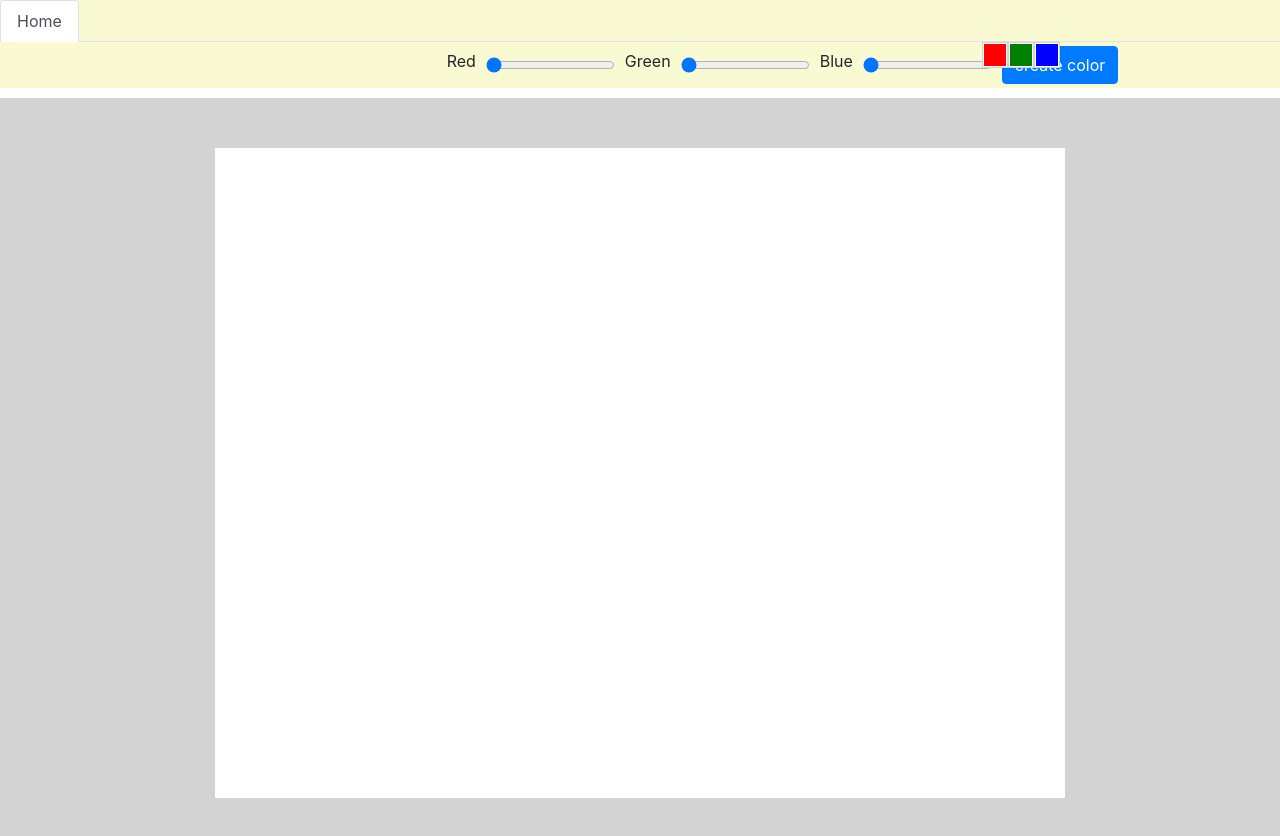
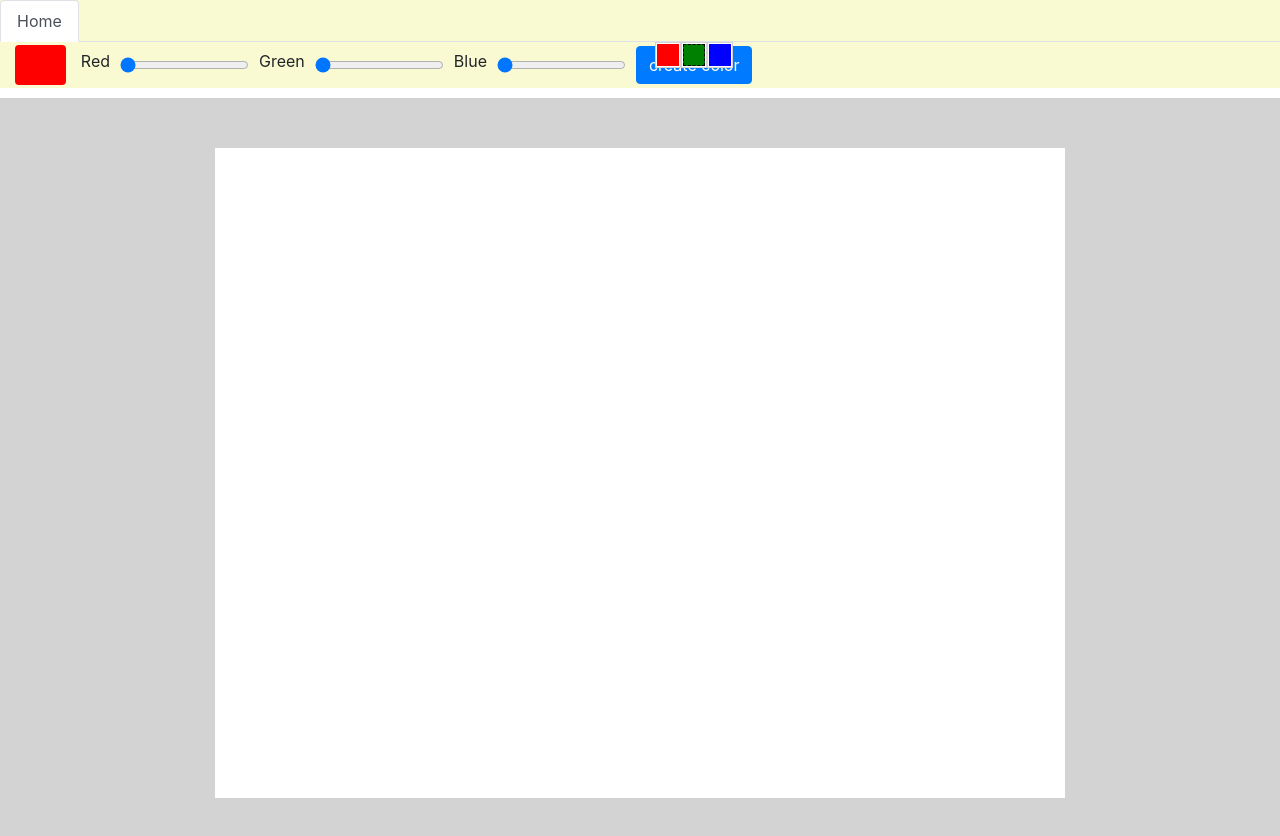
Before and after one commit to mehditaran/smallpaint, a plain HTML site: page index.html in a window 1280 px wide. Drawn offline with nearby package versions, Linux system fonts and the light colour scheme.

Commit message:
add javascript file

```diff
--- a/app.js
+++ b/app.js
@@ -0,0 +1,6 @@
+var color = $(".selected").css("background-color");
+
+$(".color_box_item div").click(function() {
+  color = $(this).css("background-color");
+});
+// console.log(color);
--- a/index.html
+++ b/index.html
@@ -23,11 +23,12 @@
         <a class="nav-link" id="contact-tab" data-toggle="tab" href="#contact" role="tab" aria-controls="contact" aria-selected="false">View</a>
       </li>
     </ul>
-    <div class="tab-content" id="myTabContent">
+    <div class="tab-content container-fluid" id="myTabContent">
       <div class="tab-pane fade show active" id="home" role="tabpanel" aria-labelledby="home-tab">
         <div class="row">
-          <div id="select_color" class="col-md-5 offset-md-4">
-            <div id="rangeColor"></div>
+          <div id="select_color" class="col-md-6 col-sm">
+            <div id="rangeColor" class="col-md-1"></div>
+            <div class="col-md-11">
               <label for="red">Red</label>
               <input type="range" name="red" id="red" min=0 max=255 value="0">
               <label for="green">Green</label>
@@ -36,14 +37,15 @@
               <input type="range" name="Blue" id="Blue" min=0 max=255 value="0">
               <a href="#" class="btn btn-primary">create color</a>
             </div>
-          <div id="color_box" class="col-md-3">
-            <div id="color_box_item">
+          </div>
+          <div id="color_box" class="col-md-6 col-sm">
+            <div class="color_box_item">
               <div></div>
             </div>
-            <div id="color_box_item">
-              <div></div>
+            <div class="color_box_item">
+              <div class="selected"></div>
             </div>
-            <div id="color_box_item">
+            <div class="color_box_item">
               <div></div>
             </div>
           </div>
@@ -56,12 +58,12 @@
   <section id="main">
     <canvas></canvas>
   </section>
-
   <script src="https://ajax.googleapis.com/ajax/libs/jquery/3.3.1/jquery.min.js"></script>
   <script src="js/bootstrap.js"></script>
   <script src="js/bootstrap.bundle.js"></script>
+  <script src="app.js"></script>
   <script>
-    $('.dropdown-toggle').dropdown();
+
   </script>
 </body>
 
--- a/style.css
+++ b/style.css
@@ -17,11 +17,6 @@
   height: 40px;
   border-radius: 4px;
   background-color: red;
-  margin-right: 10px;
-}
-
-.dropdown-menu {
-  padding: 15px !important;
 }
 
 #color_box {
@@ -32,34 +27,45 @@
   margin-bottom: 20px;
 }
 
-#color_box_item{
+.color_box_item{
   border: 1px solid lightgrey;
   width: 26px;
   height: 26px;
   background-color: white;
   padding: 1px;
 }
-
-#color_box_item div{
+.color_box_item div{
   display: flex;
   justify-content: center;
   align-items: center;
   width: 22px;
   height: 22px;
 }
-#color_box_item:nth-child(1) div{
+
+.selected{
+  width: 20px;
+  height: 20px;
+  border: black 1.5px dashed;
+}
+
+.color_box_item:nth-child(1) div{
   background-color:red;
 }
 
-#color_box_item:nth-child(2) div{
+.color_box_item:nth-child(2) div{
   background-color: green;
 }
 
-#color_box_item:nth-child(3) div{
+.color_box_item:nth-child(3) div{
   background-color: blue;
 }
 
 #select_color{
+  display: flex;
+  align-items: center;
+}
+
+#select_color div{
   display: flex;
   align-items: center;
 }
```
Lines whose indentation alone changed are shown as unchanged.
